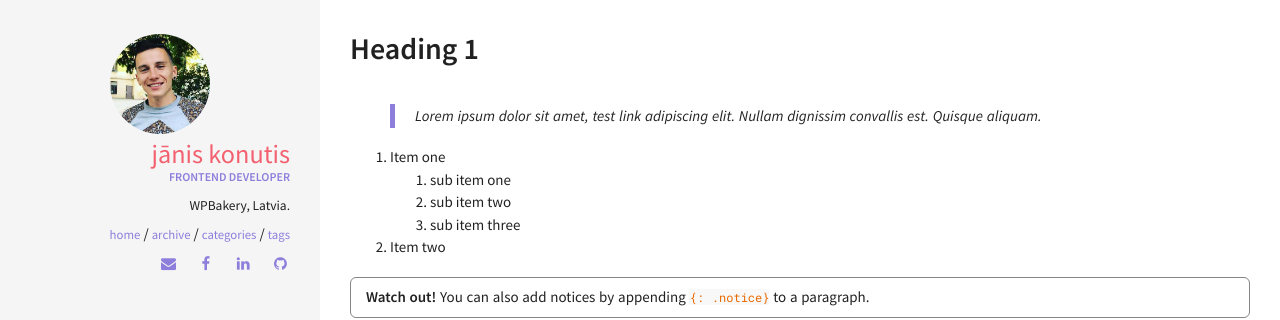
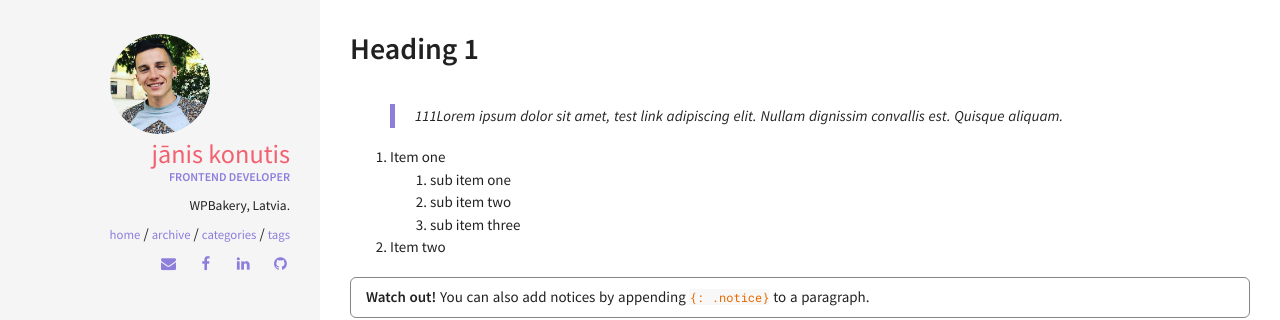
Before and after one commit to konutis/blog, a Jekyll site: the page built from _posts/2017-12-15-first-post.md, in a window 1280 px wide. Shown: the part 255-575 px from the top of the page. Built offline with Jekyll 4.4.1, drawn with Linux system fonts in a browser that asks for light colours.

```diff
--- a/_config.yml
+++ b/_config.yml
@@ -43,7 +43,7 @@ owner:
   facebook: janis.konutis #username
   google:
     plus: #username
-    analytics: UA-62251910-2
+    analytics: UA-76791149-1
     verify:
     ad-client:
     ad-slot:
--- a/_posts/2017-12-15-first-post.md
+++ b/_posts/2017-12-15-first-post.md
@@ -10,7 +10,7 @@ share: true
 # Heading 1
 
 
-> Lorem ipsum dolor sit amet, test link adipiscing elit. Nullam dignissim convallis est. Quisque aliquam.
+> 111Lorem ipsum dolor sit amet, test link adipiscing elit. Nullam dignissim convallis est. Quisque aliquam.
 
 1. Item one
    1. sub item one
```
